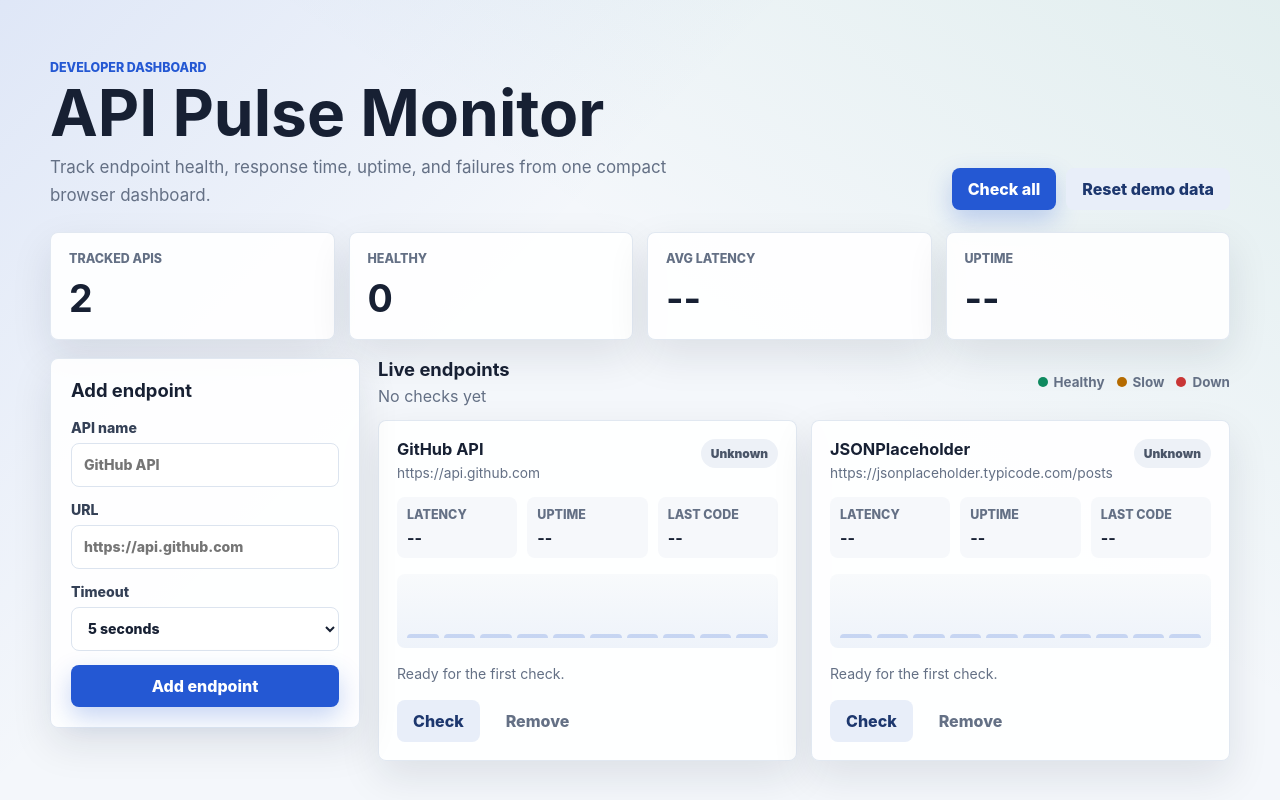
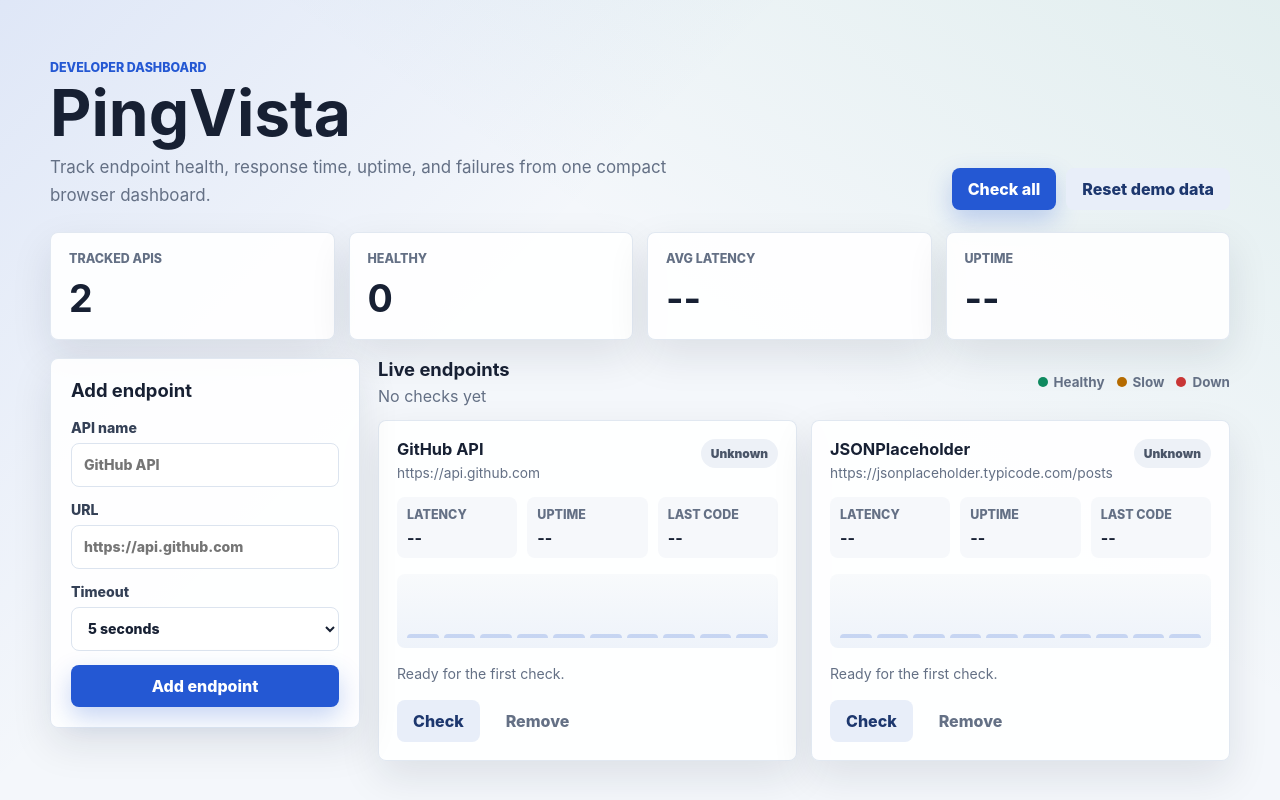
Before and after one commit to Anshumaan657/PingVista, a plain HTML site: page index.html in a window 1280 px wide. Drawn offline with Linux system fonts and the light colour scheme.

Commit message:
Rename project to PingVista

```diff
--- a/index.html
+++ b/index.html
@@ -3,7 +3,7 @@
   <head>
     <meta charset="UTF-8" />
     <meta name="viewport" content="width=device-width, initial-scale=1.0" />
-    <title>API Pulse Monitor</title>
+    <title>PingVista</title>
     <link rel="stylesheet" href="styles.css" />
   </head>
   <body>
@@ -11,7 +11,7 @@
       <section class="hero">
         <div>
           <p class="eyebrow">Developer dashboard</p>
-          <h1>API Pulse Monitor</h1>
+          <h1>PingVista</h1>
           <p class="subhead">
             Track endpoint health, response time, uptime, and failures from one
             compact browser dashboard.
```
Also changed, not shown: README.md.
